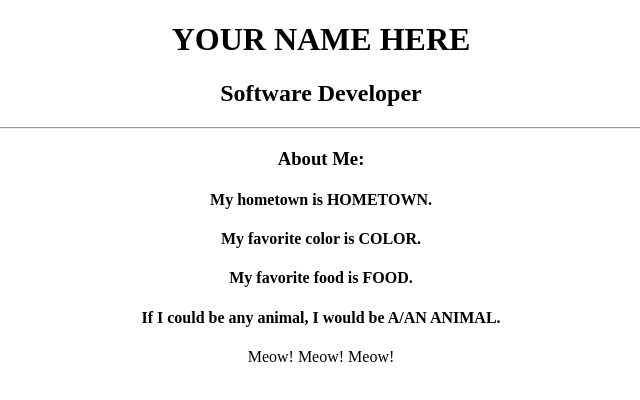
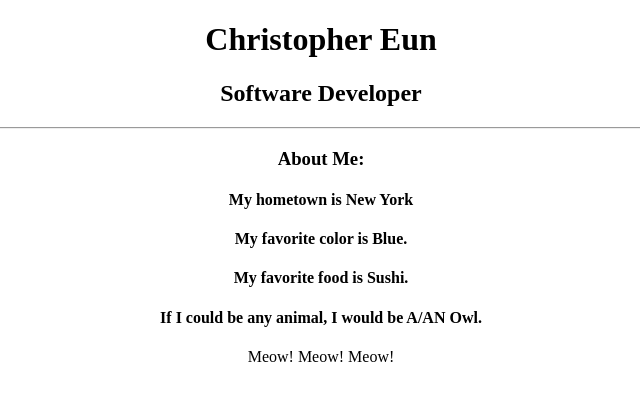
Before and after one commit to chriseun/first-repository, a plain HTML site: page index.html in a window 1280 px wide. Shown: the whole page, without its empty margins (319-959 px from the left). Drawn offline with Linux system fonts and the light colour scheme.

Commit message:
profile update

```diff
--- a/index.html
+++ b/index.html
@@ -7,14 +7,14 @@
 		  </head>
 		  <body>
 			<div align="center">
-				<h1>YOUR NAME HERE</h1>
+				<h1>Christopher Eun</h1>
 				<h2>Software Developer</h2>
 				<hr>
 				<h3>About Me:</h3>
-					<h4>My hometown is HOMETOWN.</h4>
-					<h4>My favorite color is COLOR.</h4>
-					<h4>My favorite food is FOOD.</h4>
-					<h4>If I could be any animal, I would be A/AN ANIMAL.</h4>
+					<h4>My hometown is New York</h4>
+					<h4>My favorite color is Blue.</h4>
+					<h4>My favorite food is Sushi.</h4>
+					<h4>If I could be any animal, I would be A/AN Owl.</h4>
           <p>Meow! Meow! Meow!</p>
 			</div>
 		  </body>
```
